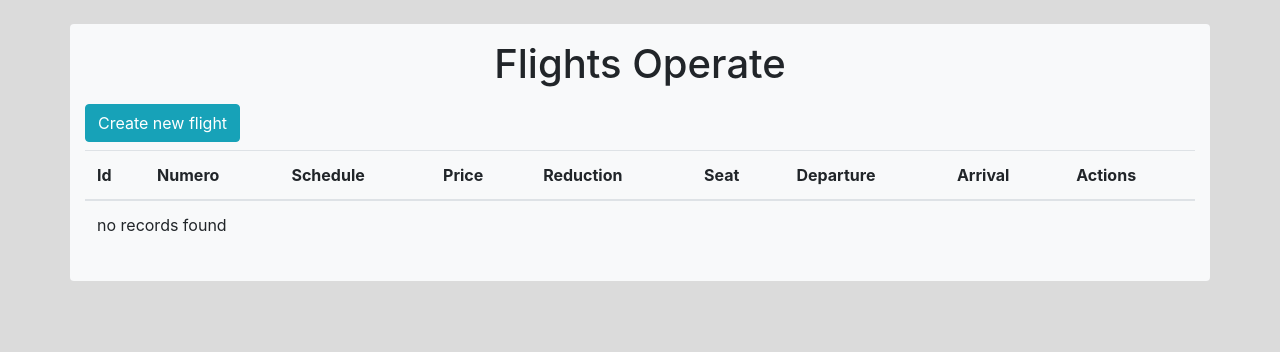
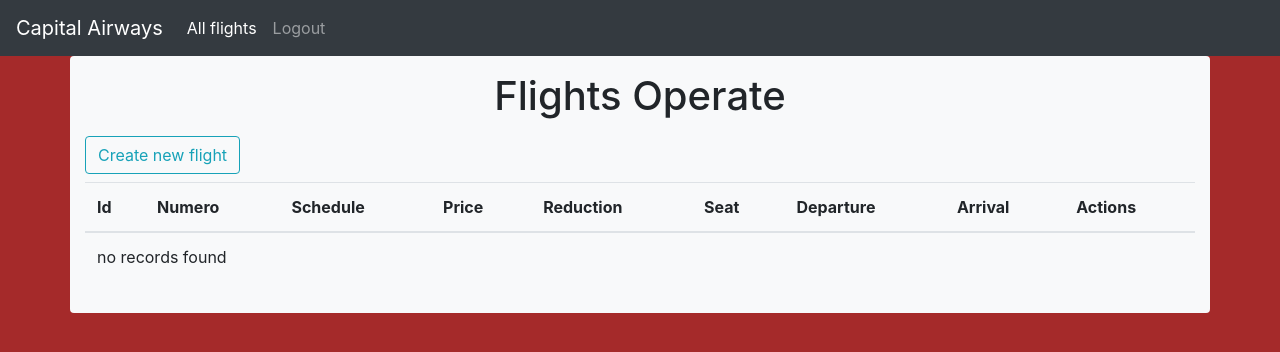
Before and after one commit to orianc/symfony_capitalairways, a Symfony app: template templates/flight/index.html.twig in a window 1280 px wide. Shown: the top 352 px of the page. Run offline with Twig, Linux system fonts and the light colour scheme; the template is opened without the code that fills it, so the values that code supplies are empty; some libraries are stand-ins or nearby versions.

Commit message:
Mise en place de la page par défault avec Auth

```diff
--- a/public/css/style.css
+++ b/public/css/style.css
@@ -1,3 +1,3 @@
 body {
-    background: rgba(161, 161, 161, 0.377);
+    background-color: brown;
 }
--- a/src/Controller/FlightController.php
+++ b/src/Controller/FlightController.php
@@ -13,7 +13,7 @@ use Symfony\Component\HttpFoundation\Response;
 use Symfony\Component\Routing\Annotation\Route;
 
 /**
- * @Route("/flight")
+ * @Route("/Flight")
  */
 class FlightController extends AbstractController
 {
--- a/src/Controller/SecurityController.php
+++ b/src/Controller/SecurityController.php
@@ -10,7 +10,7 @@ use Symfony\Component\Security\Http\Authentication\AuthenticationUtils;
 class SecurityController extends AbstractController
 {
     /**
-     * @Route("/login", name="app_login")
+     * @Route("/", name="app_login")
      */
     public function login(AuthenticationUtils $authenticationUtils): Response
     {
--- a/src/Security/LoginFormAuthenticator.php
+++ b/src/Security/LoginFormAuthenticator.php
@@ -96,8 +96,8 @@ class LoginFormAuthenticator extends AbstractFormLoginAuthenticator implements P
             return new RedirectResponse($targetPath);
         }
 
-        // For example : return new RedirectResponse($this->urlGenerator->generate('some_route'));
-        throw new \Exception('TODO: provide a valid redirect inside '.__FILE__);
+        return new RedirectResponse($this->urlGenerator->generate('flight_index'));
+        // throw new \Exception('TODO: provide a valid redirect inside '.__FILE__);
     }
 
     protected function getLoginUrl()
--- a/templates/base.html.twig
+++ b/templates/base.html.twig
@@ -7,7 +7,7 @@
 			{% endblock %}
 		</title>
 		{# Run `composer require symfony/webpack-encore-bundle`
-				           and uncomment the following Encore helpers to start using Symfony UX #}
+						           and uncomment the following Encore helpers to start using Symfony UX #}
 		{% block stylesheets %}
 			<link rel="stylesheet" href="https://cdn.jsdelivr.net/npm/bootstrap@4.6.0/dist/css/bootstrap.min.css" integrity="sha384-B0vP5xmATw1+K9KRQjQERJvTumQW0nPEzvF6L/Z6nronJ3oUOFUFpCjEUQouq2+l" crossorigin="anonymous">
 			<link rel="stylesheet" href="{{ asset('css/style.css') }}">
@@ -15,7 +15,8 @@
 		{% endblock %}
 	</head>
 
-	<body class="mt-4">
+	<body>
+		{% include "navbar.html.twig" %}
 		{% block body %}{% endblock %}
 
 		{% block javascripts %}
--- a/templates/flight/_delete_form.html.twig
+++ b/templates/flight/_delete_form.html.twig
@@ -1,4 +1,4 @@
 <form method="post" action="{{ path('flight_delete', {'id': flight.id}) }}" onsubmit="return confirm('Are you sure you want to delete this item?');">
     <input type="hidden" name="_token" value="{{ csrf_token('delete' ~ flight.id) }}">
-    <button class="btn btn-danger my-2">Delete</button>
+    <button class="btn btn-outline-danger my-2">Delete</button>
 </form>
--- a/templates/flight/index.html.twig
+++ b/templates/flight/index.html.twig
@@ -6,7 +6,7 @@
 {% block body %}
 	<div class="container bg-light rounded py-3">
 		<h1 class="text-center">Flights Operate</h1>
-		<a class="btn btn-info my-2" href="{{ path('flight_new') }}">Create new flight</a>
+		<a class="btn btn-outline-info my-2" href="{{ path('flight_new') }}">Create new flight</a>
 		<table class="table">
 			<thead>
 				<tr>
@@ -34,8 +34,8 @@
 						<td>{{ flight.arrival.name }}</td>
 
 						<td>
-							<a class="btn btn-success" href="{{ path('flight_show', {'id': flight.id}) }}">Show</a>
-							<a class="btn btn-warning text-white" href="{{ path('flight_edit', {'id': flight.id}) }}">Edit</a>
+							<a class="btn btn-outline-success" href="{{ path('flight_show', {'id': flight.id}) }}">Show</a>
+							<a class="btn btn-outline-warning" href="{{ path('flight_edit', {'id': flight.id}) }}">Edit</a>
 							{{ include('flight/_delete_form.html.twig') }}
 						</td>
 					</tr>
--- /dev/null
+++ b/templates/navbar.html.twig
@@ -0,0 +1,25 @@
+<nav class="navbar navbar-expand-lg navbar-dark bg-dark">
+	<a class="navbar-brand" href="#">Capital Airways
+		<i class="fa fa-sticky-note" aria-hidden="true"></i>
+	</a>
+	<button class="navbar-toggler" type="button" data-toggle="collapse" data-target="#navbarNavDropdown" aria-controls="navbarNavDropdown" aria-expanded="false" aria-label="Toggle navigation">
+		<span class="navbar-toggler-icon"></span>
+	</button>
+	<div class="collapse navbar-collapse" id="navbarNavDropdown">
+		<ul class="navbar-nav">
+			<li class="nav-item active">
+				<a class="nav-link" href=" {{path('flight_index')}} ">All flights
+				</a>
+			</li>
+			<li class="nav-item">
+
+				{# <span class="mr-5">Current
+					{{app.user.pseudo}}
+					connected</span> #}
+				<a class="nav-link" href=" {{path('app_logout')}} ">Logout
+				</a>
+			</li>
+
+		</ul>
+	</div>
+</nav>
```
Also changed, not shown: README.md.
